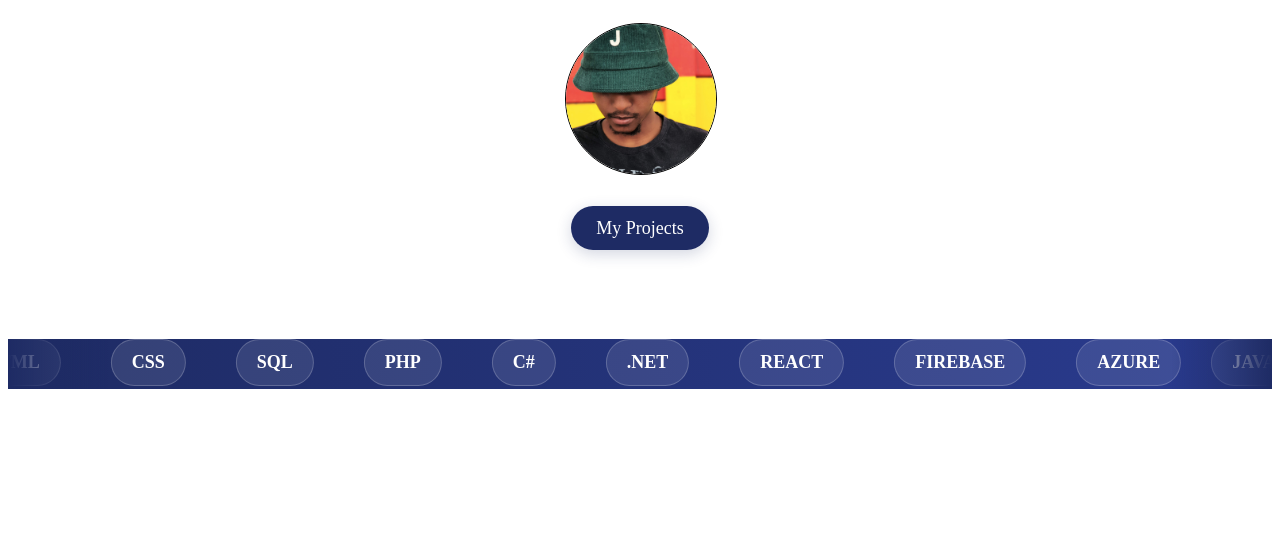
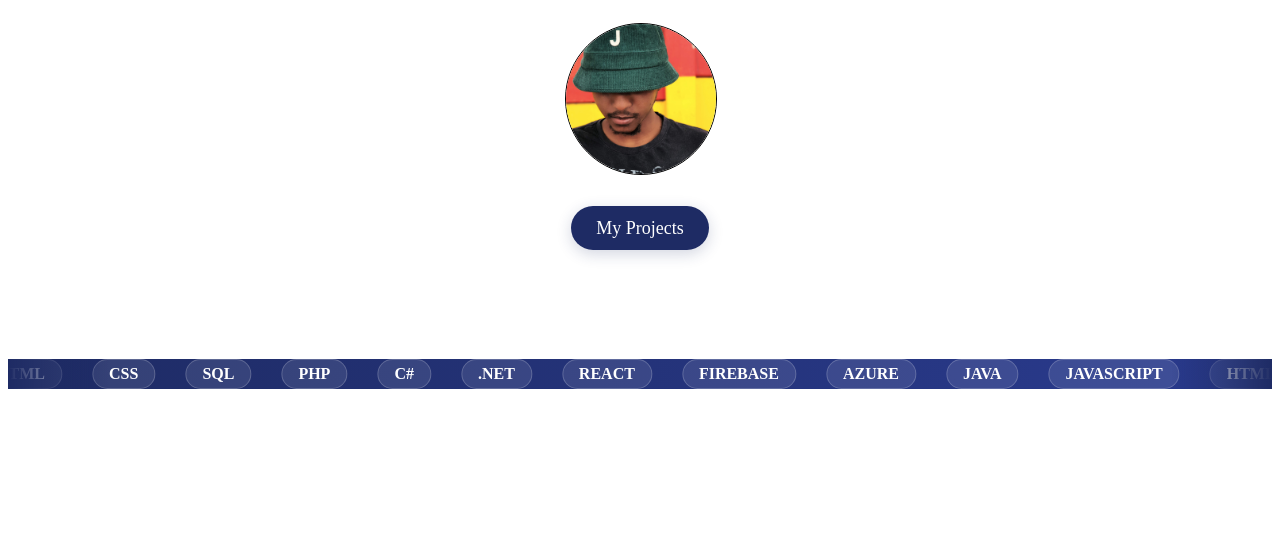
Before and after one commit to nsovo4/Portfolio-Website, a plain HTML site: page index.html in a window 1280 px wide. Shown: the part 137-683 px from the top of the page. Drawn offline with Linux system fonts and the light colour scheme.

Commit message:
styled skills belt

```diff
--- a/style.css
+++ b/style.css
@@ -167,10 +167,10 @@ body.overlay-active::before {
 .skills-belt-container {
   position: relative;
   width: 100%;
-  height: 50px;
+  height: 30px;
   overflow: hidden;
   background: linear-gradient(90deg, #1E2B64, #2a3b8f);
-  margin: 100px 0;
+  margin: 120px 0;
   z-index: 1;
 }
 
@@ -182,18 +182,20 @@ body.overlay-active::before {
 
 .skills {
   display: flex;
-  gap: 50px;
+  gap: 30px;
   padding: 0 15px;
+  align-items: center;
+  height: 100%;
 }
 
 .skills span {
   color: white;
-  font-size: 18px;
+  font-size: 16px;
   font-weight: bold;
   text-transform: uppercase;
   white-space: nowrap;
-  padding: 12px 20px;
-  border-radius: 25px;
+  padding: 5px 16px;
+  border-radius: 20px;
   background: rgba(255, 255, 255, 0.1);
   border: 1px solid rgba(255, 255, 255, 0.2);
   transition: all 0.3s ease;
```
